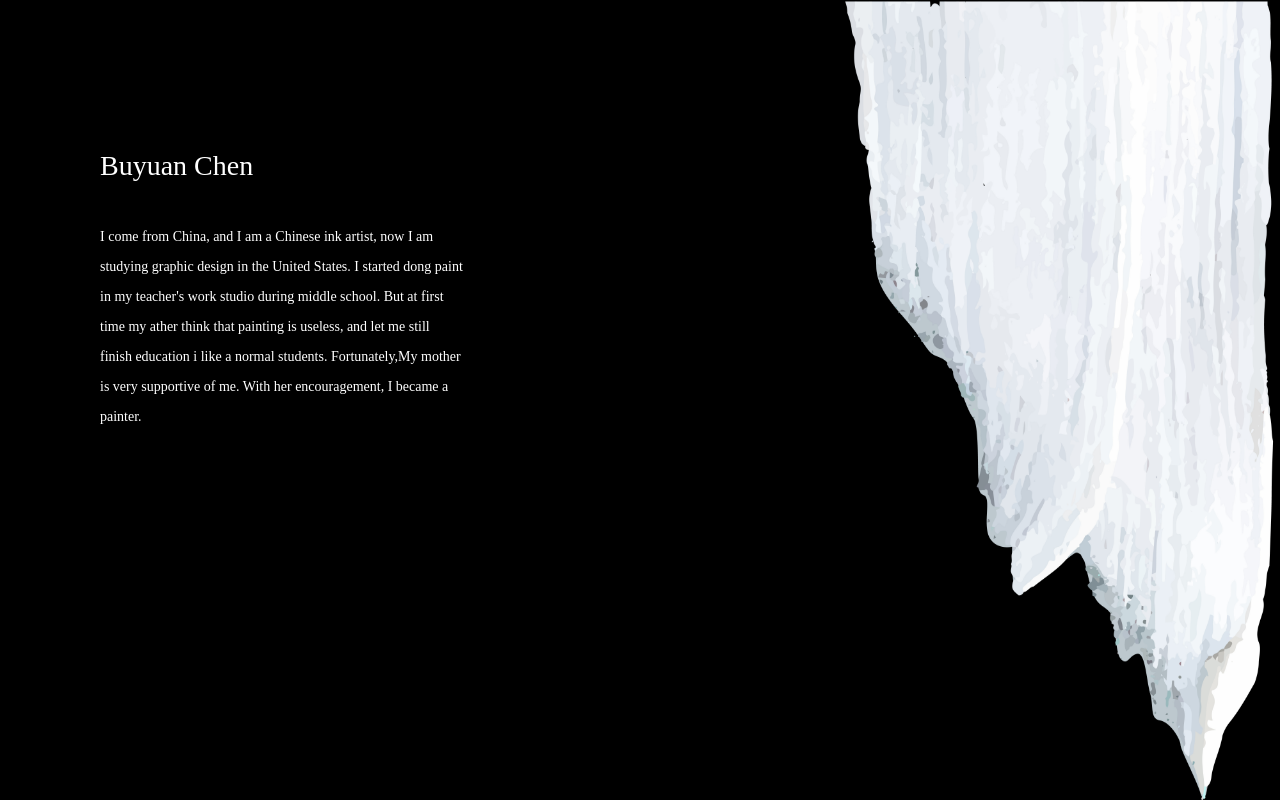
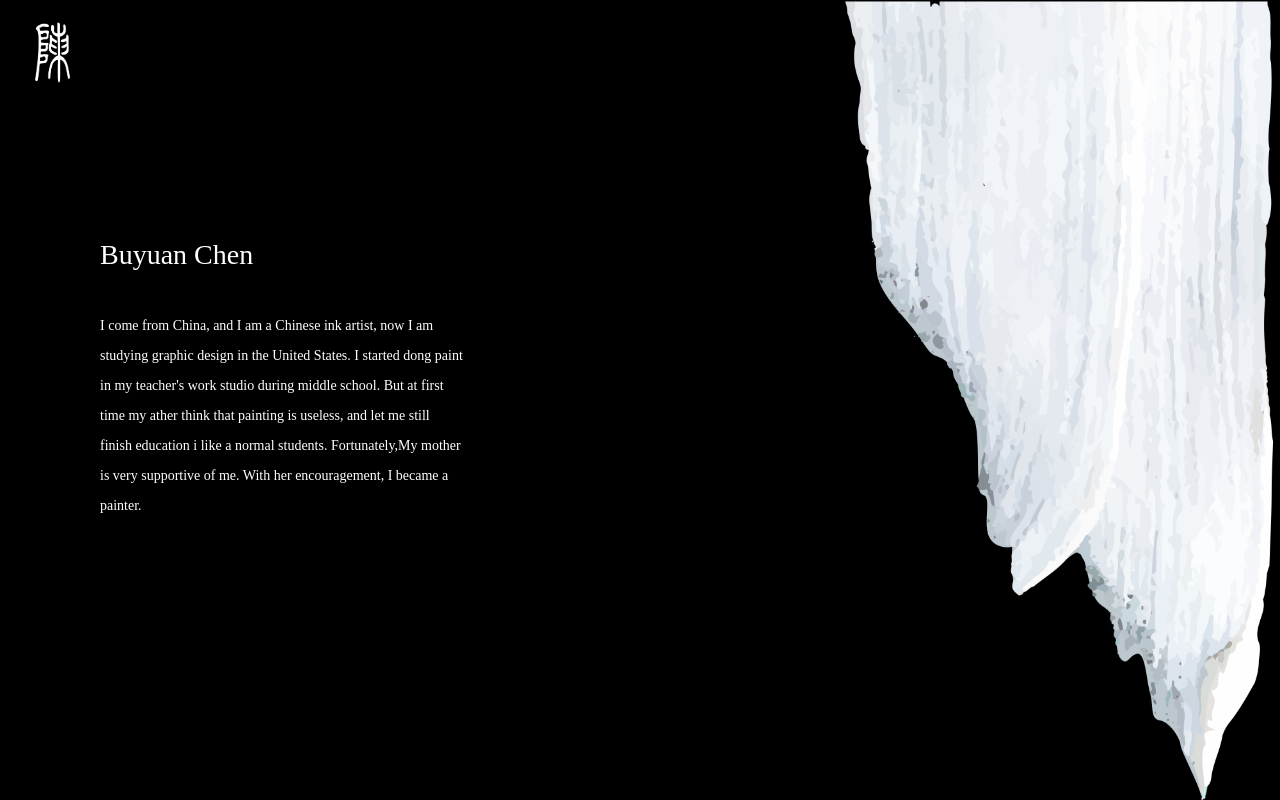
Before and after one commit to buyuanchen/buyuanchen.github.io, a plain HTML site: page about.html in a window 1280 px wide. Drawn offline with Linux system fonts and the light colour scheme.

Commit message:
Add files via upload

```diff
--- a/about.html
+++ b/about.html
@@ -39,12 +39,14 @@
 	    box-sizing: border-box;
   	}
   	.logo img{
-    	width: 50px;
+    	width: 65px;
   	}
 </style>
 </head>
 <body>
-
+	<div class="logo">
+	  <img src="images/logo1.png">
+	</div>
     <div class="con">
     	<div class="tl">
     		Buyuan Chen
```
Also changed, not shown: detailList.html (+4 -1 lines), detailList2.html (+4 -2 lines), detailList3.html (+4 -2 lines), exhibition.html (+8 -4 lines), index.html (+4 -1 lines), worksDisplay.html (+4 -2 lines), worksDisplay2.html (+4 -2 lines), images/logo1.png (added).
